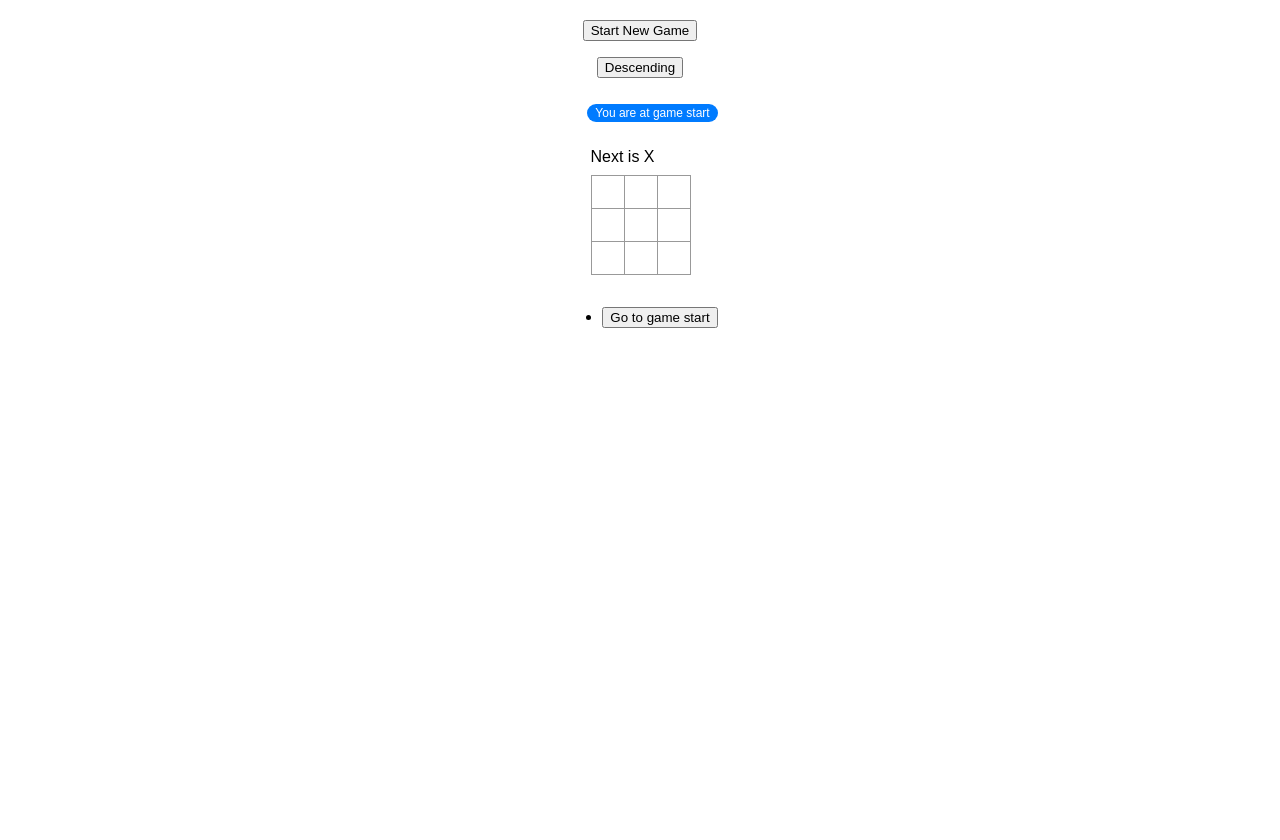
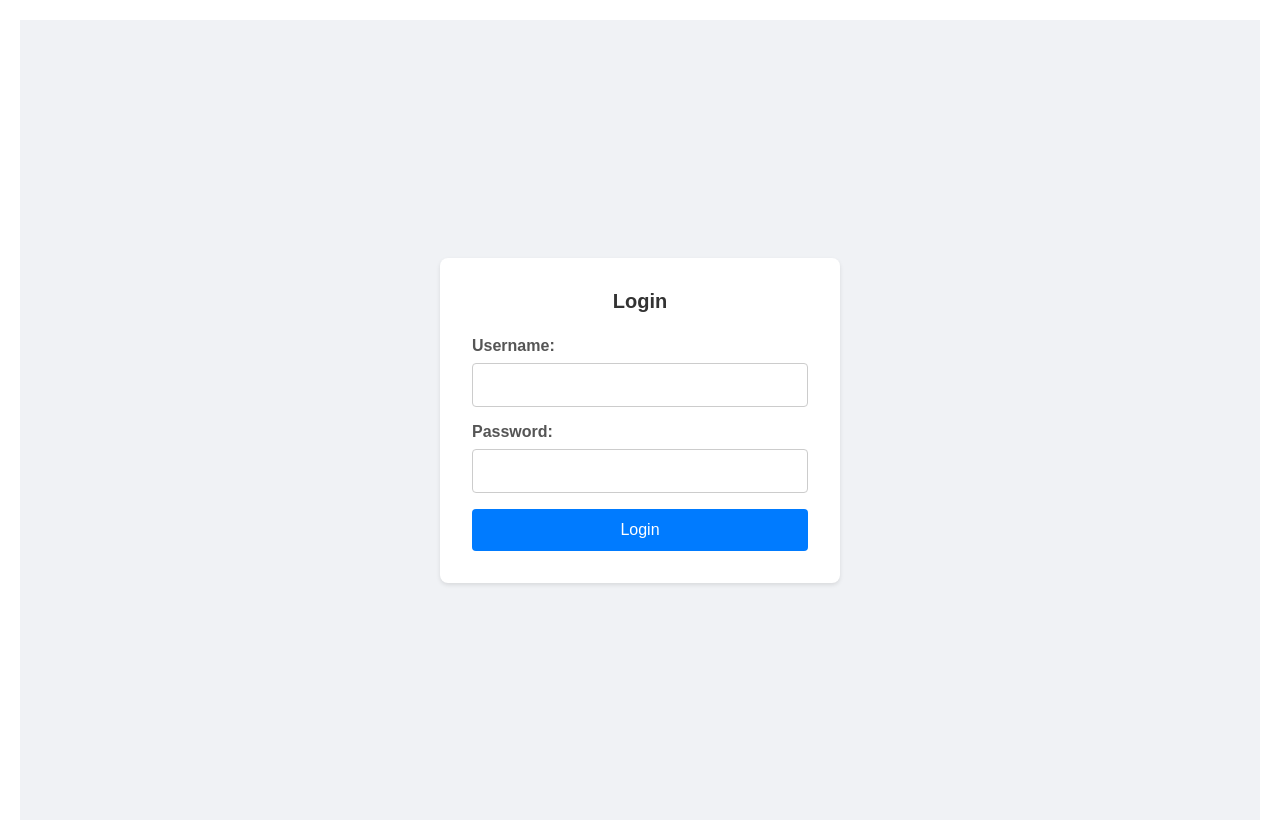
Before and after one commit to karagiannis/react_tesning, a React (Vite) app in the folder tic-tac-toe-app/: page / in a window 1280 px wide. Before the commit the page ends 800 px from the top, so only its background shows below. Built offline with nearby package versions, Linux system fonts and the light colour scheme; no server answers.

Commit message:
login-form

```diff
--- a/tic-tac-toe-app/src/App.jsx
+++ b/tic-tac-toe-app/src/App.jsx
@@ -1,5 +1,118 @@
 import { useState, useEffect } from "react";
 
+
+
+export default function App() {
+  const [isLoggedIn, setIsLoggedIn] = useState(false);
+
+  // Kolla om token finns i localStorage vid start
+  useEffect(() => {
+    const token = localStorage.getItem('jwtToken');
+    if (token) {
+      // Här kan du också validera token mot servern om du vill
+      setIsLoggedIn(true);
+    }
+  }, []);
+
+  const handleLoginSuccess = () => {
+    setIsLoggedIn(true); // Uppdatera tillståndet när inloggning lyckas
+  };
+
+  const handleLogout = () => {
+    localStorage.removeItem('jwtToken'); // Ta bort token
+    setIsLoggedIn(false); // Uppdatera tillståndet
+  };
+
+  if (isLoggedIn) {
+    return <Game onLogout={handleLogout} />; // Skicka med logout-funktion om du vill ha det
+  } else {
+    return <LoginForm onLoginSuccess={handleLoginSuccess} />;
+  }
+}
+
+
+// Anta att du har en funktion för att logga in mot din API
+// Du kan importera den från en annan fil eller definiera den här
+async function loginAPI(username, password) {
+  const response = await fetch('/tic-tac-toe-api/api/login', {
+    method: 'POST',
+    headers: {
+      'Content-Type': 'application/x-www-form-urlencoded', // Viktigt för OAuth2PasswordRequestForm
+    },
+    body: new URLSearchParams({
+      username: username,
+      password: password,
+    }),
+  });
+
+  if (!response.ok) {
+    // Kasta ett fel om inloggning misslyckas (t.ex. 401)
+    const errorData = await response.json().catch(() => ({ detail: "Login failed" }));
+    throw new Error(errorData.detail || "Login failed");
+  }
+
+  const data = await response.json();
+  return data.access_token; // Returnera token
+}
+
+function LoginForm({ onLoginSuccess }) { // Ta emot en callback-funktion
+  const [username, setUsername] = useState("");
+  const [password, setPassword] = useState("");
+  const [error, setError] = useState(""); // För att visa felmeddelanden
+  const [loading, setLoading] = useState(false); // För att visa laddningsindikator
+
+  const handleSubmit = async (e) => {
+    e.preventDefault(); // Förhindra standardbeteende för formuläret
+    setError(""); // Rensa tidigare fel
+    setLoading(true); // Sätt laddning till true
+
+    try {
+      const token = await loginAPI(username, password);
+      // Om inloggning lyckas:
+      localStorage.setItem("jwtToken", token); // Spara token i localStorage
+      onLoginSuccess(); // Anropa callback för att t.ex. visa Game-komponenten
+    } catch (err) {
+      // Om inloggning misslyckas:
+      setError(err.message || "An error occurred during login.");
+    } finally {
+      setLoading(false); // Sätt laddning till false
+    }
+  };
+
+  return (
+    <div className="login-form-container">
+      <form className="login-form" onSubmit={handleSubmit}>
+        <h2>Login</h2>
+        {error && <div className="error-message">{error}</div>}
+        <div className="form-group">
+          <label htmlFor="username">Username:</label>
+          <input
+            type="text"
+            id="username"
+            value={username}
+            onChange={(e) => setUsername(e.target.value)}
+            required
+            disabled={loading} // Inaktivera fält vid laddning
+          />
+        </div>
+        <div className="form-group">
+          <label htmlFor="password">Password:</label>
+          <input
+            type="password"
+            id="password"
+            value={password}
+            onChange={(e) => setPassword(e.target.value)}
+            required
+            disabled={loading} // Inaktivera fält vid laddning
+          />
+        </div>
+        <button type="submit" disabled={loading}>
+          {loading ? "Logging in..." : "Login"} {/* Visa olika text beroende på laddning */}
+        </button>
+      </form>
+    </div>
+  );
+}
 
 
 function Square({ value, onSquareClick, winningLine, index }) {
@@ -115,7 +228,7 @@ function ResetButton({ onReset }) {
 }
 
 //////////////////////////////////////////////////////////////
-export default function Game() {
+ function Game() {
   const [history, setHistory] = useState([]);
   const [currentMove, setCurrentMove] = useState(0);
   const [isLoading, setIsLoading] = useState(true);
--- a/tic-tac-toe-app/src/index.css
+++ b/tic-tac-toe-app/src/index.css
@@ -109,3 +109,83 @@ body {
 .square.winning {
   background-color: #aaffaa; /* eller någon annan färg */
 }
+
+/* src/index.css eller src/LoginForm.css */
+
+.login-form-container {
+  display: flex;
+  justify-content: center;
+  align-items: center;
+  min-height: 100vh; /* Fyll hela skärmen vertikalt */
+  background-color: #f0f2f5; /* Ljusgrå bakgrund */
+  padding: 20px; /* Marginal runt innehållet */
+}
+
+.login-form {
+  background-color: white;
+  padding: 2rem;
+  border-radius: 8px;
+  box-shadow: 0 2px 4px rgba(0, 0, 0, 0.1); /* Lätt skugga */
+  width: 100%;
+  max-width: 400px; /* Maxbredd för formuläret */
+}
+
+.login-form h2 {
+  margin-bottom: 1.5rem;
+  text-align: center;
+  color: #333;
+}
+
+.error-message {
+  color: #e53e3e; /* Röd färg för fel */
+  margin-bottom: 1rem;
+  text-align: center;
+  font-size: 0.875rem;
+}
+
+.form-group {
+  margin-bottom: 1rem;
+}
+
+.form-group label {
+  display: block;
+  margin-bottom: 0.5rem;
+  color: #555;
+  font-weight: bold;
+}
+
+.form-group input {
+  width: 100%;
+  padding: 0.75rem;
+  border: 1px solid #ccc;
+  border-radius: 4px;
+  font-size: 1rem;
+  box-sizing: border-box; /* Inkludera padding i bredden */
+}
+
+.form-group input:focus {
+  outline: none;
+  border-color: #007bff; /* Blå kant vid fokus */
+  box-shadow: 0 0 0 2px rgba(0, 123, 255, 0.25); /* Ljusblå gloria vid fokus */
+}
+
+.login-form button {
+  width: 100%;
+  padding: 0.75rem;
+  background-color: #007bff; /* Blå knapp */
+  color: white;
+  border: none;
+  border-radius: 4px;
+  font-size: 1rem;
+  cursor: pointer;
+  transition: background-color 0.2s; /* Mjuk övergång för bakgrundsfärg */
+}
+
+.login-form button:hover:not(:disabled) {
+  background-color: #0056b3; /* Mörkare blå vid hover */
+}
+
+.login-form button:disabled {
+  background-color: #cccccc; /* Grå knapp vid laddning */
+  cursor: not-allowed; /* Visa att knappen inte kan klickas */
+}
```
